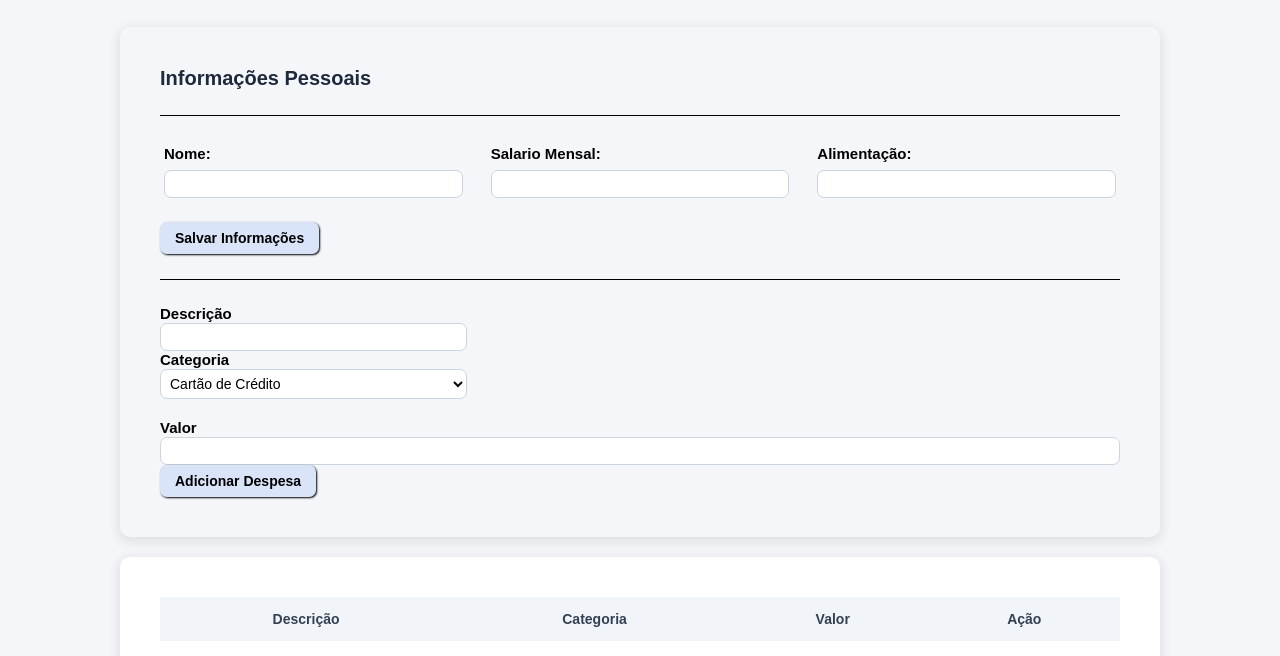
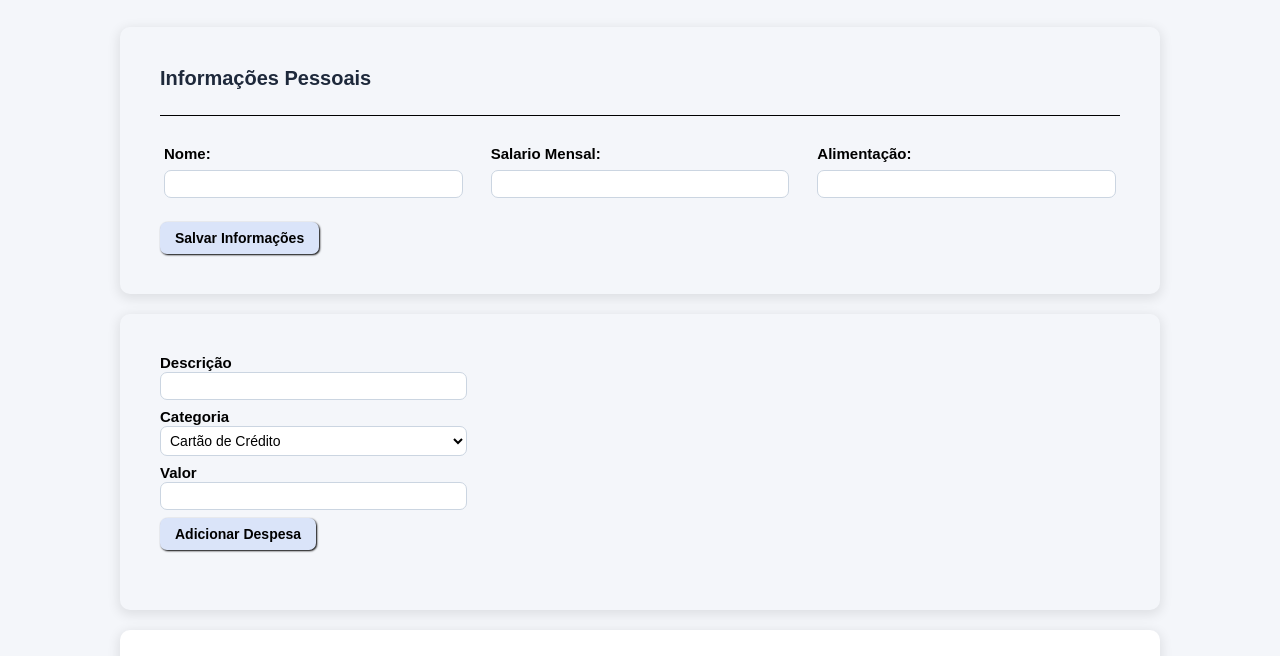
Before and after one commit to kamiladiasz/ProjetoJS-2026-ControleDespesas, a plain HTML site: page index.html in a window 1280 px wide. Shown: the part 120-776 px from the top of the page. Drawn offline with Linux system fonts and the light colour scheme.

Commit message:
Alteração de estrutura de id, separação de cards

```diff
--- a/index.html
+++ b/index.html
@@ -41,14 +41,16 @@
                     Salvar Informações
                 </button>
             </form>
+        </section>
 
-            <hr>
-
+        <section class="card">
             <div class="form-grid">
                 <form id="form-despesas">
+                    <div class="form-info">
                         <label for="descricao">Descrição</label>
                         <input type="text" id="descricao" required>
-
+                    </div>
+                    <div class="form-info">
                         <label for="categoria">Categoria</label>
                         <select id="categoria" required>
                             <option value="cartao">Cartão de Crédito</option>
@@ -59,16 +61,17 @@
                             <option value="outros">Outros</option>
                         </select>
                     </div>
-
+                    <div class="form-info">
                         <div id="valor-despesa">
                             <label for="valor">Valor</label>
                             <input type="number" id="valor" required>
                         </div>
+                    </div>
 
                     <button type="submit" id="btn-salvar-despesa">Adicionar Despesa</button>
                 </form>
+        </section>
 
-        </section>
 
         <div class="tabela-despesas">
             <table>
--- a/style.css
+++ b/style.css
@@ -57,11 +57,16 @@ body {
     margin-bottom: 20px;
 }
 
+.form-info{
+    padding-bottom: 8px;
+}
+
 .card {
     padding: 40px;
     border-radius: 10px;
     margin-bottom: 20px;
     box-shadow: 0 3px 12px 2px rgba(0, 0, 0, 0.09);
+
 
 }
 
@@ -99,6 +104,8 @@ select:focus {
     box-shadow: 0 0 0 3px rgba(37, 99, 235, 0.12);
 }
 
+
+
 .campo {
     display: flex;
     flex-direction: column;
@@ -121,6 +128,11 @@ button {
 button:hover {
     background-color: #1d4ed8;
     color: white;
+}
+#form-info{
+    display: grid;
+    grid-template-columns: (3, 1fr);
+
 }
 
 .tabela-despesas {
```
Lines whose indentation alone changed are shown as unchanged.
